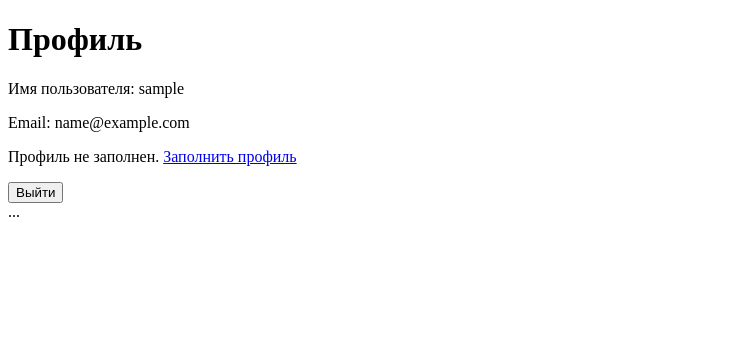
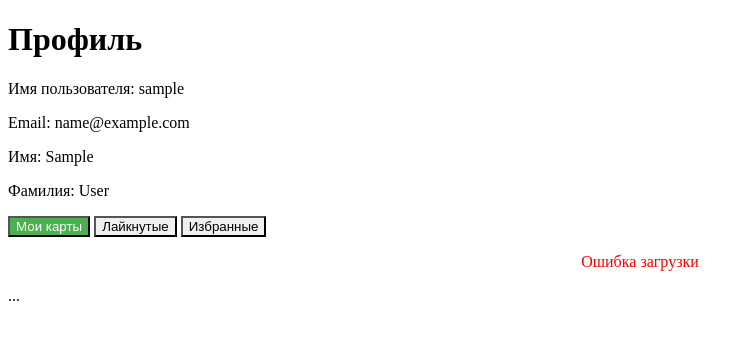
Before and after one commit to Avanyankar/AlgEdu, a Django app: page /profile/ in a window 1280 px wide. Shown: the part 26-366 px from the top of the page, without its empty margins (0-753 px from the left). Run offline with Django 5.2, Linux system fonts and the light colour scheme; the visitor is signed in with stand-in values (Sample User, id 1).

Commit message:
Added my, liked and favourite fields in profile page

```diff
--- a/team_website/AlgEdu_Team/settings.py
+++ b/team_website/AlgEdu_Team/settings.py
@@ -118,7 +118,8 @@ USE_TZ = True
 # Static files (CSS, JavaScript, Images)
 # https://docs.djangoproject.com/en/5.1/howto/static-files/
 
-STATIC_URL = 'static/'
+STATIC_URL = '/static/'
+STATICFILES_DIRS = [BASE_DIR / 'static']
 
 # Default primary key field type
 # https://docs.djangoproject.com/en/5.1/ref/settings/#default-auto-field
--- a/team_website/main_app/templates/profile.html
+++ b/team_website/main_app/templates/profile.html
@@ -1,4 +1,5 @@
 {% extends 'base.html' %}
+{% load static %}
 
 {% block title %}Профиль{% endblock %}
 
@@ -6,27 +7,40 @@
     <main>
         <h1>Профиль</h1>
         {% if user.is_authenticated %}
-            <p>Имя пользователя: {{ user.username }}</p>
-            <p>Email: {{ user.email }}</p>
+            <div>
+                <div>
+                    <p>Имя пользователя: {{ user.username }}</p>
+                    <p>Email: {{ user.email }}</p>
 
-            {% if user.profile %}
-                <p>Дата рождения: {{ user.profile.birth_date|date:"d.m.Y" }}</p>
-                <p>Имя: {{ user.profile.first_name }}</p>
-                <p>Фамилия: {{ user.profile.last_name }}</p>
-                <p>Информация о себе: {{ user.profile.bio }}</p>
-                <p>Локация: {{ user.profile.location }}</p>
-            {% else %}
-                <p>Профиль не заполнен. <a href="{% url 'profile_update' %}">Заполнить профиль</a></p>
-            {% endif %}
+                    {% if user.first_name or user.last_name or user.birth_date or user.bio or user.location %}
+                        {% if user.first_name %}<p>Имя: {{ user.first_name }}</p>{% endif %}
+                        {% if user.last_name %}<p>Фамилия: {{ user.last_name }}</p>{% endif %}
+                        {% if user.birth_date %}<p>Дата рождения: {{ user.birth_date|date:"d.m.Y" }}</p>{% endif %}
+                        {% if user.bio %}<p>Информация о себе: {{ user.bio }}</p>{% endif %}
+                        {% if user.location %}<p>Локация: {{ user.location }}</p>{% endif %}
+                    {% else %}
+                        <p>Профиль не заполнен. <a href="{% url 'profile_update' %}">Заполнить профиль</a></p>
+                    {% endif %}
+                </div>
 
-            <form action="{% url 'index' %}" method="post">
-                {% csrf_token %}
-                <button type="submit" class="btn">Выйти</button>
-            </form>
+                <div>
+                    <div>
+                        <button class="fields-nav-btn" data-type="my">Мои карты</button>
+                        <button class="fields-nav-btn" data-type="liked">Лайкнутые</button>
+                        <button class="fields-nav-btn" data-type="favorites">Избранные</button>
+                    </div>
+
+                    <div id="fields-container">
+                        <!-- For cards in future -->
+                    </div>
+                </div>
+            </div>
         {% else %}
             <p>
                 Чтобы просмотреть профиль, <a href="{% url 'login' %}">войдите в систему</a> или <a href="{% url 'register' %}">зарегистрируйтесь</a>.
             </p>
         {% endif %}
+
+        <script src="{% static 'js/profile_fields.js' %}"></script>
     </main>
 {% endblock %}
--- a/team_website/main_app/views.py
+++ b/team_website/main_app/views.py
@@ -11,6 +11,9 @@ from django.contrib.auth.forms import AuthenticationForm
 from django.http import JsonResponse
 from django.contrib.auth.decorators import login_required
 from django.views.decorators.csrf import csrf_exempt
+from django.views.decorators.http import require_GET
+from .models import Field, LikeField, FavoriteField
+
 class ProfileUpdateView(LoginRequiredMixin, UpdateView):
     """
     View for editing the user's profile.
@@ -279,3 +282,26 @@ def favorite_post(request, post_id):
         post.favorites.add(request.user)
         favorited = True
     return JsonResponse({'favorited': favorited})
+
+@require_GET
+@login_required
+def get_user_fields(request):
+    field_type = request.GET.get('type', 'my')
+    user = request.user
+
+    if field_type == 'my':
+        fields = Field.objects.filter(user=user)
+    elif field_type == 'liked':
+        fields = Field.objects.filter(likefield__user=user)
+    elif field_type == 'favorites':
+        fields = Field.objects.filter(favoritefield__user=user)
+
+    serialized_fields = [{
+        'id': field.id,
+        'title': field.title,
+        'description': field.description[:100] + '...' if field.description else '',
+        # TODO: 'image_url': field.image.url if field.image else '/static/default_field.jpg',
+        'created_at': field.created_at.strftime("%d.%m.%Y")
+    } for field in fields]
+
+    return JsonResponse({'fields': serialized_fields})
--- /dev/null
+++ b/team_website/static/js/profile_fields.js
@@ -0,0 +1,82 @@
+document.addEventListener('DOMContentLoaded', function() {
+    function activateButton(button) {
+        document.querySelectorAll('.fields-nav-btn').forEach(btn => {
+            btn.style.background = '#f0f0f0';
+            btn.style.color = '#000';
+        });
+
+        button.style.background = '#4CAF50';
+        button.style.color = 'white';
+    }
+
+    function loadFields(fieldType) {
+        const container = document.getElementById('fields-container');
+        container.innerHTML = '<p style="grid-column: 1 / -1; text-align: center;">Загрузка...</p>';
+
+        fetch(`/api/profile/fields/?type=${fieldType}`)
+            .then(response => {
+                if (!response.ok) throw new Error('Ошибка загрузки');
+                return response.json();
+            })
+            .then(data => {
+                renderFields(data.fields);
+            })
+            .catch(error => {
+                container.innerHTML = `<p style="grid-column: 1 / -1; text-align: center; color: red;">${error.message}</p>`;
+                console.error('Ошибка:', error);
+            });
+    }
+
+    function renderFields(fields) {
+        const container = document.getElementById('fields-container');
+        container.innerHTML = '';
+
+        if (fields.length === 0) {
+            container.innerHTML = '<p style="grid-column: 1 / -1; text-align: center;">Нет карт для отображения</p>';
+            return;
+        }
+
+        fields.forEach(field => {
+            const fieldElement = document.createElement('div');
+            fieldElement.style.border = '1px solid #ddd';
+            fieldElement.style.borderRadius = '5px';
+            fieldElement.style.padding = '10px';
+            fieldElement.style.cursor = 'pointer';
+            fieldElement.style.transition = 'box-shadow 0.3s';
+
+            fieldElement.onmouseover = () => {
+                fieldElement.style.boxShadow = '0 2px 5px rgba(0,0,0,0.1)';
+            };
+
+            fieldElement.onmouseout = () => {
+                fieldElement.style.boxShadow = 'none';
+            };
+
+            fieldElement.onclick = () => {
+                window.location.href = `/fields/${field.id}/`;
+            };
+
+            fieldElement.innerHTML = `
+                <h3 style="margin-top: 0; margin-bottom: 10px;">${field.title}</h3>
+                <p style="margin: 0; color: #555; font-size: 0.9em;">${field.description || 'Нет описания'}</p>
+                <p style="margin: 5px 0 0 0; font-size: 0.8em; color: #888;">
+                    Создано: ${field.created_at}
+                </p>
+            `;
+
+            container.appendChild(fieldElement);
+        });
+    }
+
+    const buttons = document.querySelectorAll('.fields-nav-btn');
+    buttons.forEach(button => {
+        button.addEventListener('click', function() {
+            activateButton(this);
+            loadFields(this.dataset.type);
+        });
+    });
+
+    if (buttons.length > 0) {
+        buttons[0].click();
+    }
+});
```
